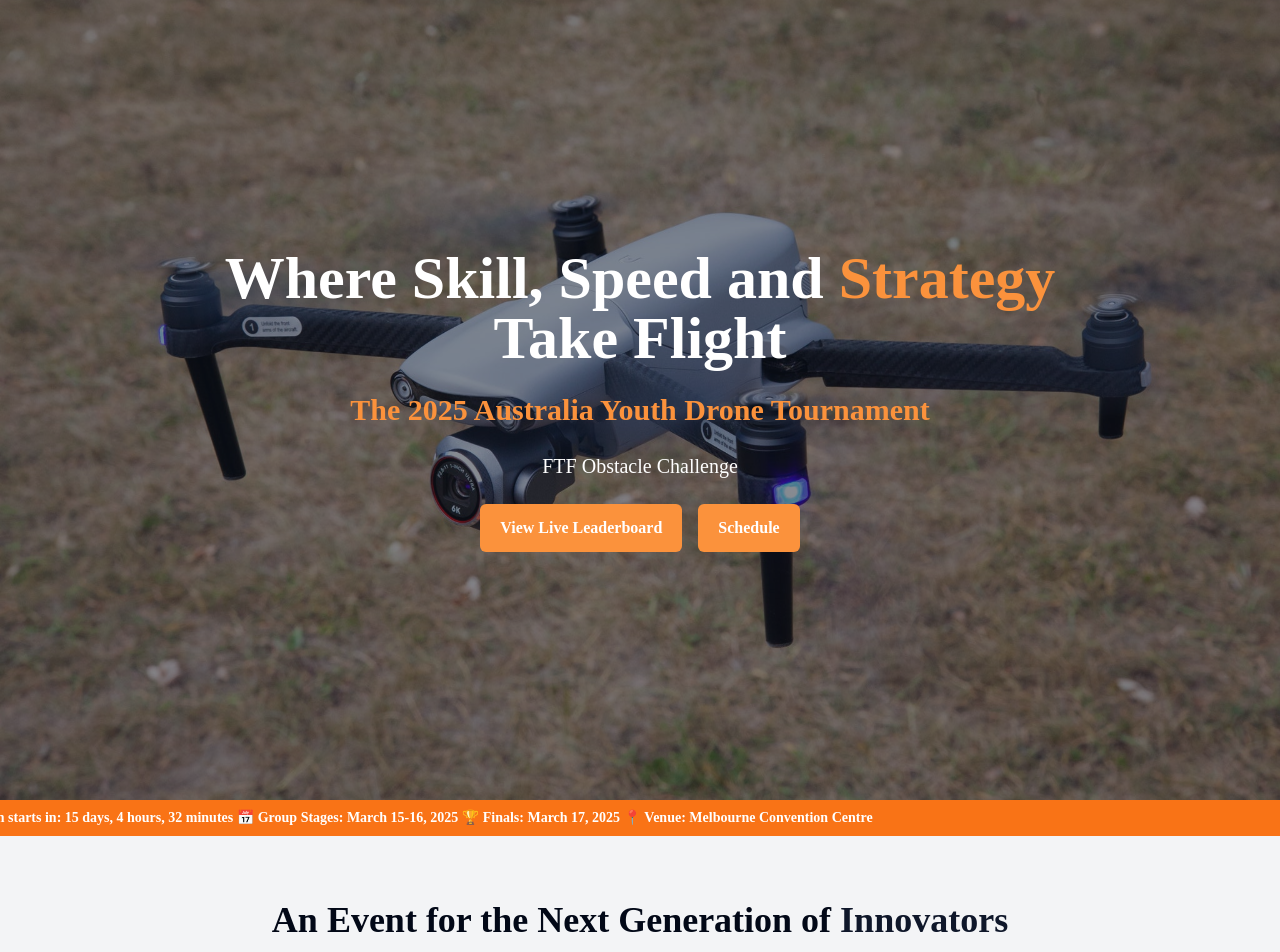
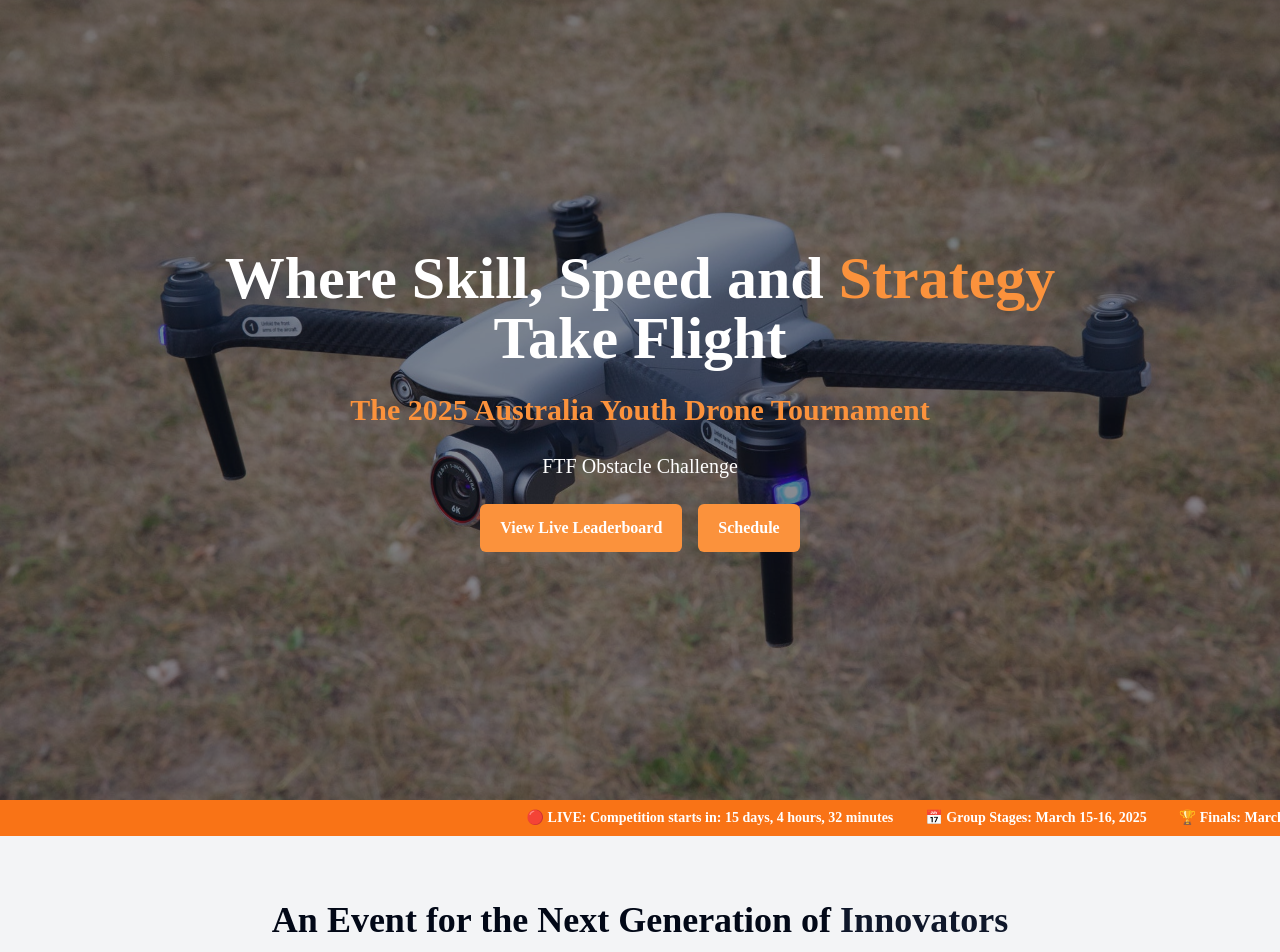
Before and after one commit to codersforcauses/Robodrone, a Next.js app in the folder client/: page /landing in a window 1280 px wide. Shown: the top 952 px of the page. Built offline with nearby package versions, Linux system fonts and the light colour scheme.

Commit message:
Fixed marquee

```diff
--- a/client/src/pages/landing.tsx
+++ b/client/src/pages/landing.tsx
@@ -23,7 +23,7 @@ export default function Landing() {
           <div className="flex flex-col justify-center gap-4 md:flex-row">
             {/*flex-col to stack on small screen and md:flex-row for med screens*/}
             <button className="rounded-md bg-orange-400 px-5 py-3 font-semibold text-white transition hover:bg-orange-500">
-              View Live Leaderboard{" "}
+              View Live Leaderboard
             </button>
             <button className="rounded-md bg-orange-400 px-5 py-3 font-semibold text-white transition hover:bg-orange-500">
               Schedule
@@ -35,11 +35,19 @@ export default function Landing() {
       <div className="overflow-hidden whitespace-nowrap bg-orange-500 text-white">
         {/* running ad line, also called stock line, does anyone know how to do the actual countdown? */}
         <div className="animate-marquee inline-block px-4 py-2 text-sm font-bold">
-          {" "}
           {/* marquee is just an image scroll btw */}
-          🔴 LIVE: Competition starts in: 15 days, 4 hours, 32 minutes 📅 Group
-          Stages: March 15-16, 2025 🏆 Finals: March 17, 2025 📍 Venue:
-          Melbourne Convention Centre
+          <span className="mx-4 inline-block">
+            🔴 LIVE: Competition starts in: 15 days, 4 hours, 32 minutes{"   "}
+          </span>
+          <span className="mx-4 inline-block">
+            📅 Group Stages: March 15-16, 2025{"   "}
+          </span>
+          <span className="mx-4 inline-block">
+            🏆 Finals: March 17, 2025{"   "}
+          </span>
+          <span className="mx-4 inline-block">
+            📍 Venue: Melbourne Convention Centre{"   "}
+          </span>
         </div>
       </div>
 
--- a/client/src/styles/globals.css
+++ b/client/src/styles/globals.css
@@ -70,7 +70,7 @@
 {/*Custom utility class for running add line, the other base line is needed for*/}
 @layer utilities {
   .animate-marquee {
-    animation: marquee 10s linear infinite;
+    animation: marquee 20s linear infinite;
   }
 
   @keyframes marquee {
```
